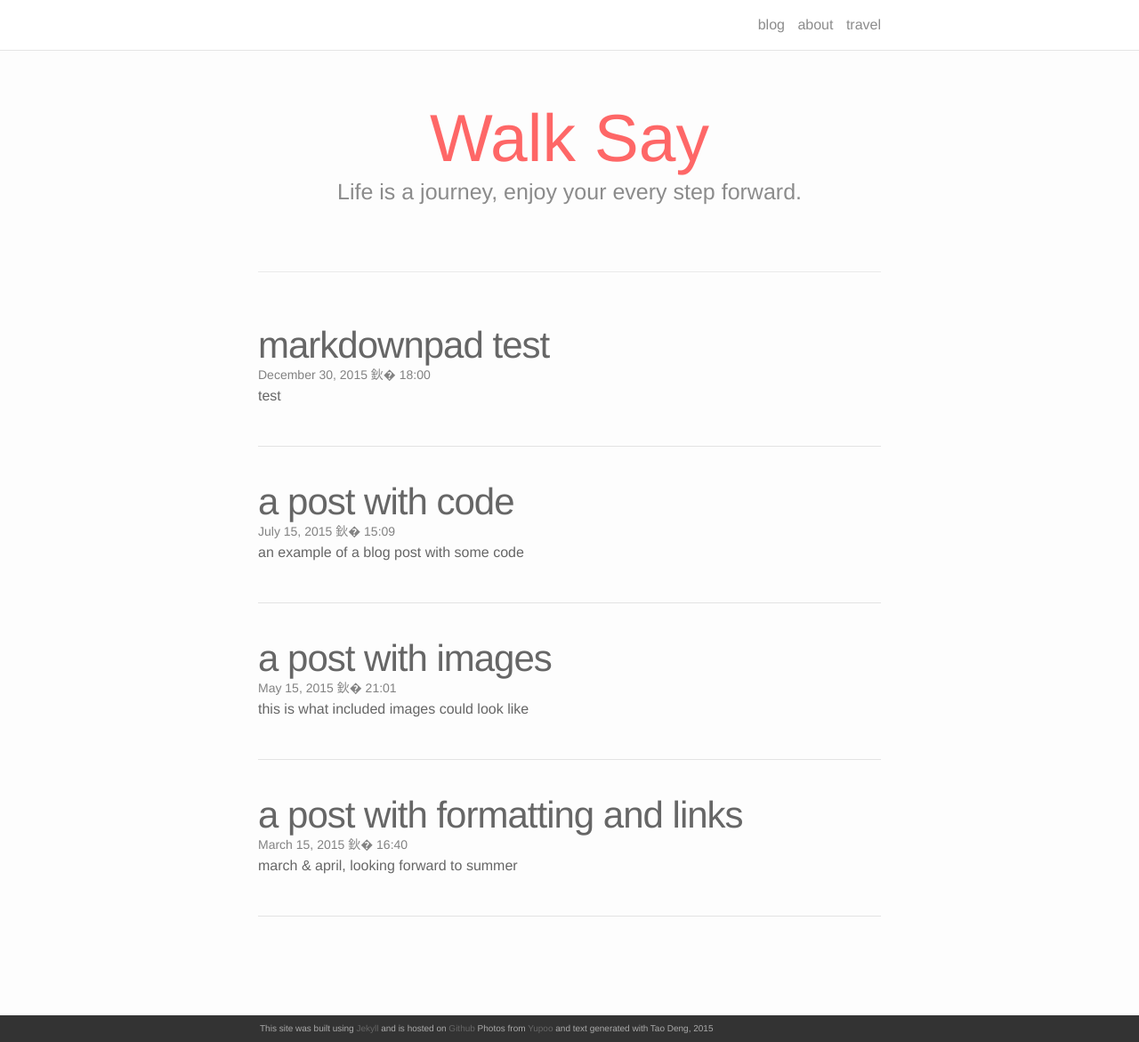
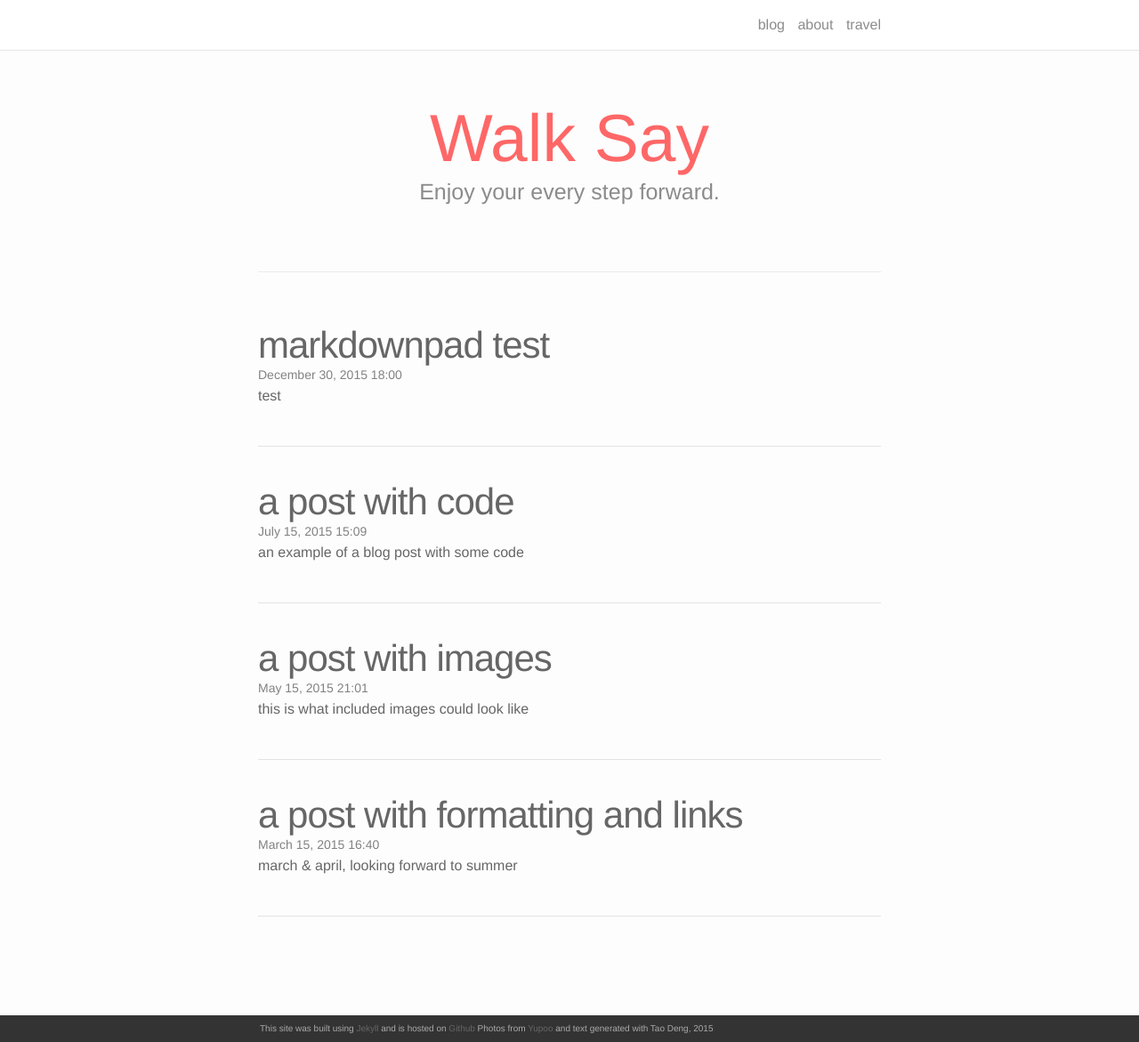
Before and after one commit to donkey13/walksay.github.io, a Jekyll site: the page built from index.html, in a window 1280 px wide and 1171 px high. Shown: the whole window at 89% size. Built offline with Jekyll 4.4.1, drawn with Linux system fonts in a browser that asks for light colours; nearby versions of some CDN libraries; the list of posts is cut into pages by our own code.

```diff
--- a/_config.yml
+++ b/_config.yml
@@ -3,8 +3,8 @@ title: walksay
 email: taodeng0704@gmail.com
 description: > # this means to ignore newlines until "baseurl:"
   A simple, whitespace, helvetica based portfolio theme.
-baseurl:  # the subpath of your site, e.g. /blog/
-url:  # the base hostname & protocol for your site
+baseurl:  /travel/
+url:  www.walksay.com
 twitter_username: twitter_username
 github_username:  donkey13
 
--- a/index.html
+++ b/index.html
@@ -4,7 +4,7 @@ layout: default
 
 <div class="header-bar">
   <h1>Walk Say</h1>
-  <h2>Life is a journey, enjoy your every step forward.</h2>
+  <h2>Enjoy your every step forward.</h2>
   <br/>
   <hr>
   <br/>
@@ -15,7 +15,7 @@ layout: default
     {% for post in paginator.posts %}
       <li>
         <h2><a class="post-title" href="{{ post.url | prepend: site.baseurl }}">{{ post.title }}</a></h2>
-        <p class="post-meta">{{ post.date | date: '%B %-d, %Y 鈥� %H:%M' }}</p>
+        <p class="post-meta">{{ post.date | date: '%B %-d, %Y %H:%M' }}</p>
         <p>{{ post.description }}</p>
         <br/>
         <hr/>
```
